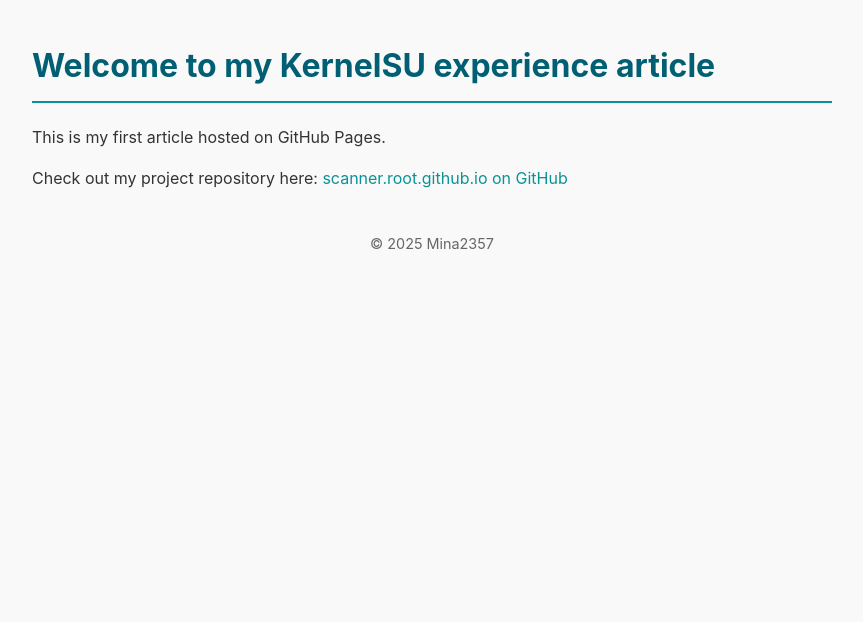
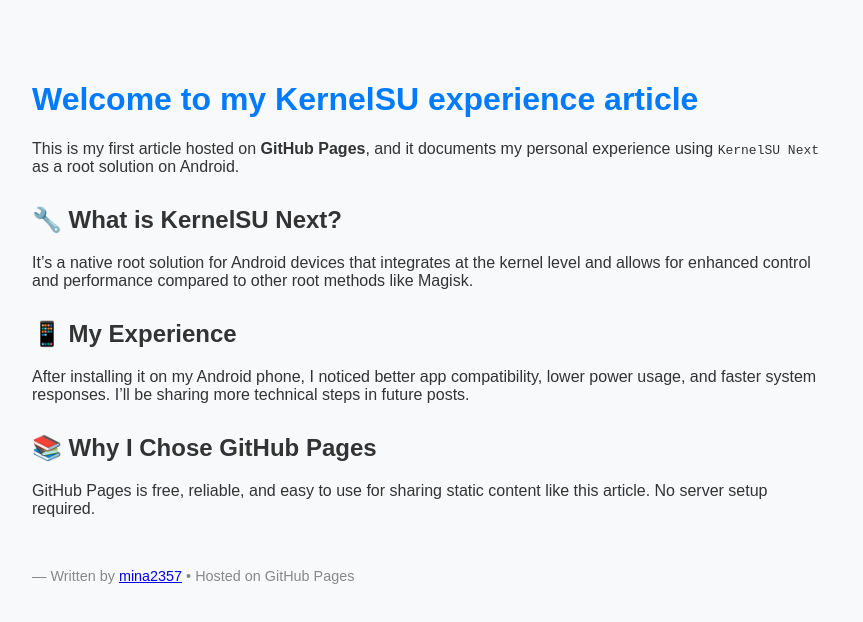
Before and after one commit to mina2357/scanner.root.github.io, a plain HTML site: page index.html in a window 1280 px wide. Shown: the whole page, without its empty margins (208-1071 px from the left). Drawn offline with Linux system fonts and the light colour scheme.

Commit message:
Update index.html
تم حذف التنسيق القديم وإضافة تنسيق HTML احترافي للعرض عبر GitHub Pages.

```diff
--- a/index.html
+++ b/index.html
@@ -1,52 +1,45 @@
 <!DOCTYPE html>
 <html lang="en">
 <head>
-  <meta charset="UTF-8" />
-  <meta name="viewport" content="width=device-width, initial-scale=1" />
-  <title>My KernelSU Experience Article</title>
+  <meta charset="UTF-8">
+  <title>KernelSU Experience</title>
   <style>
     body {
-      font-family: -apple-system, BlinkMacSystemFont, "Segoe UI", Roboto, Oxygen,
-        Ubuntu, Cantarell, "Open Sans", "Helvetica Neue", sans-serif;
+      font-family: Arial, sans-serif;
+      background-color: #f8f9fa;
+      margin: 40px auto;
       max-width: 800px;
-      margin: 40px auto;
-      padding: 0 20px;
-      line-height: 1.6;
+      padding: 20px;
       color: #333;
-      background-color: #f9f9f9;
     }
     h1 {
-      color: #005f73;
-      border-bottom: 2px solid #0a9396;
-      padding-bottom: 10px;
+      color: #007BFF;
     }
-    a {
-      color: #0a9396;
-      text-decoration: none;
+    h2 {
+      margin-top: 30px;
     }
-    a:hover {
-      text-decoration: underline;
-    }
-    footer {
-      margin-top: 40px;
+    .footer {
+      margin-top: 50px;
       font-size: 0.9em;
-      color: #666;
-      text-align: center;
+      color: #888;
     }
   </style>
 </head>
 <body>
   <h1>Welcome to my KernelSU experience article</h1>
-  <p>This is my first article hosted on GitHub Pages.</p>
-  <p>
-    Check out my project repository here:
-    <a href="https://github.com/mina2357/scanner.root.github.io" target="_blank" rel="noopener noreferrer">
-      scanner.root.github.io on GitHub
-    </a>
-  </p>
+  <p>This is my first article hosted on <strong>GitHub Pages</strong>, and it documents my personal experience using <code>KernelSU Next</code> as a root solution on Android.</p>
 
-  <footer>
-    &copy; 2025 Mina2357
-  </footer>
+  <h2>🔧 What is KernelSU Next?</h2>
+  <p>It’s a native root solution for Android devices that integrates at the kernel level and allows for enhanced control and performance compared to other root methods like Magisk.</p>
+
+  <h2>📱 My Experience</h2>
+  <p>After installing it on my Android phone, I noticed better app compatibility, lower power usage, and faster system responses. I’ll be sharing more technical steps in future posts.</p>
+
+  <h2>📚 Why I Chose GitHub Pages</h2>
+  <p>GitHub Pages is free, reliable, and easy to use for sharing static content like this article. No server setup required.</p>
+
+  <div class="footer">
+    — Written by <a href="https://github.com/mina2357">mina2357</a> • Hosted on GitHub Pages
+  </div>
 </body>
 </html>
```
